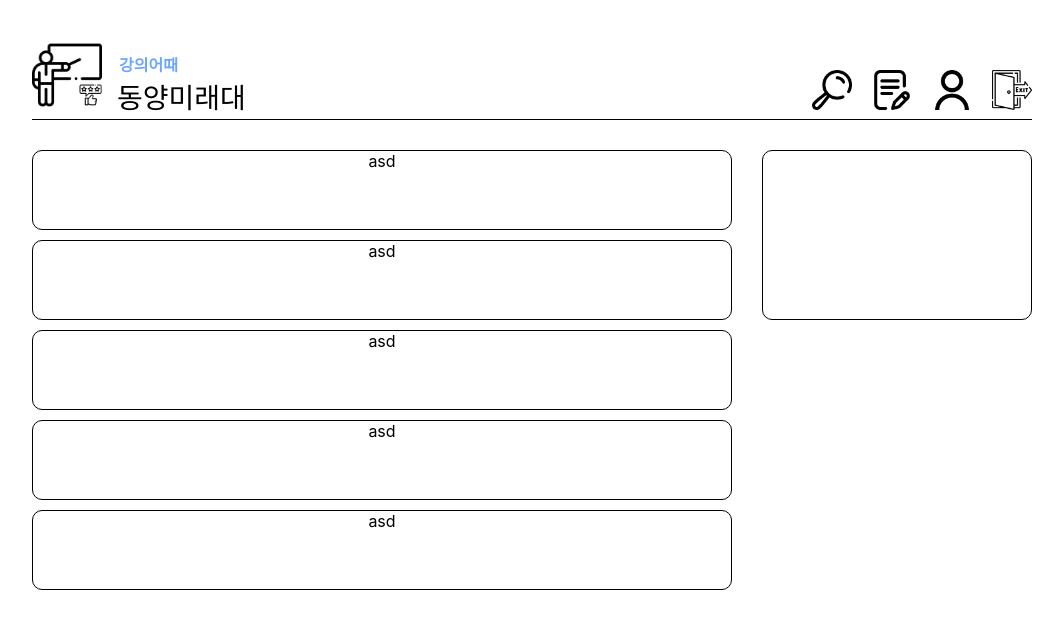
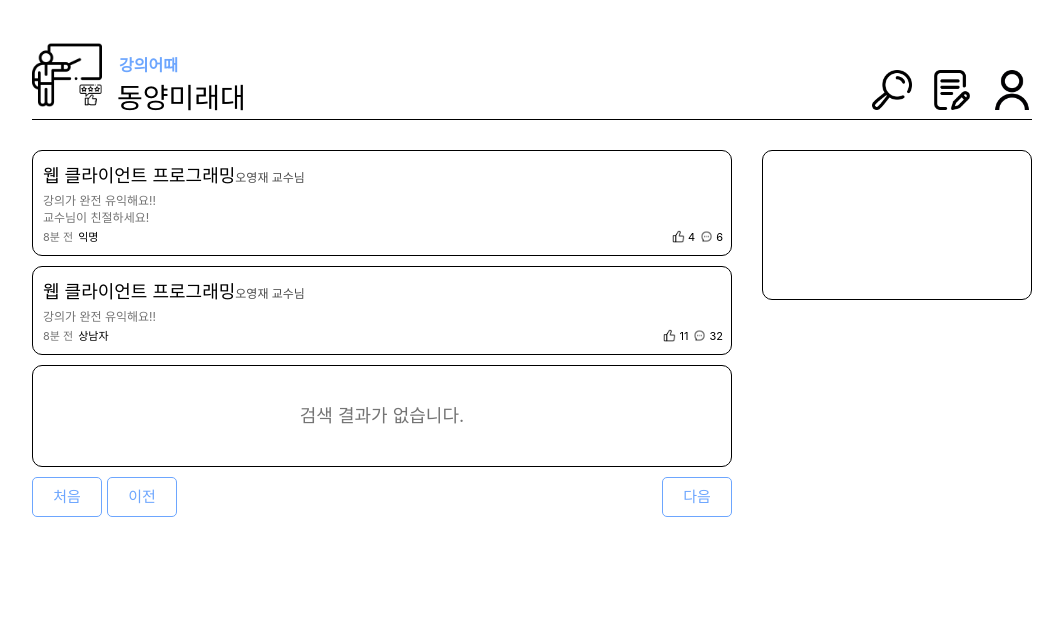
Before and after one commit to hohyun1204/DMU_REACT_Project, a React (Create React App) app: page / in a window 1280 px wide. Shown: the top 628 px of the page, without its empty margins (108-1171 px from the left). Built offline with nearby package versions, Linux system fonts and the light colour scheme.

Commit message:
레이아웃 수정

```diff
--- a/src/components/Header/MainHeader.js
+++ b/src/components/Header/MainHeader.js
@@ -24,14 +24,10 @@ function MainHeader(){
                     <Link to="/write"><img class="menu_img" src={write} alt="작성 이미지"></img></Link>
                 </li>
                 <li>
-                        {/* 로그인 안했으면 로그인 페이지로 이동 */}
+                    {/* 로그인 안했으면 로그인 페이지로 이동하는 아이콘 */}
                     <Link to="/login"><img class="menu_img" src={user} alt="유저 이미지"></img></Link>
-                        {/* 로그인 했으면 마이 페이지로 이동 */}
-                        {/* <Link to="/MyPage"><img class="menu_img" src={user}></img></Link> */}
-
-                    </li>
-                    <li>
-                        <Link to="/logout"><img class="menu_img" src={logout} alt="로그아웃"></img></Link>
+                    {/* 로그인 했으면 로그아웃 페이지로 이동하는 아콘 */}
+                    {/* <Link to="/logout"><img class="menu_img" src={logout} alt="로그아웃"></img></Link> */}
                 </li>
             </ul>
         </div>
--- a/src/pages/DetailView/DetailView.js
+++ b/src/pages/DetailView/DetailView.js
@@ -1,7 +1,10 @@
+import { useLocation } from "react-router-dom";
+
 function DetailView(){
+    const location = useLocation();
     return(
         <div>
-            상세보기
+            {location.state?.id}번 글 상세보기
         </div>
     );
 }
--- a/src/pages/View/View.css
+++ b/src/pages/View/View.css
@@ -6,18 +6,94 @@
     width: 700px;
 }
 .view_box {
-    float: left;
     width: 700px;
-    height: 80px;
+    padding: 10px;
     border: 1px solid black;
     border-radius: 10px;
     box-sizing: border-box;
     margin-bottom: 10px;
+    cursor: pointer;
+}
+.view_header {
+    text-align: left;
+    width: 680px;
+}
+.view_lecture {
+    font-size: 18px;
+    font-weight: 400;
+}
+.view_professor {
+    font-size: 12px;
+    color: #4B4B4B;
+}
+.view_content {
+    text-align: left;
+    width: 680px;
+    font-size: 12px;
+    margin-top: 4px;
+    color: #747474;
+}
+.view_footer {
+    text-align: left;
+    width: 680px;
+}
+.view_footer span {
+    font-size: 11px;
+}
+.view_time {
+    color: #747474;
+}
+.view_name {
+    margin-left: 5px;
+}
+.view_img {
+    position: relative;
+    top: 2px;
+    width: 13px;
+    height: 13px;
+}
+.view_status {
+    float: right;
+}
+.view_comment {
+    margin-left: 5px;
+}
+.nosearch {
+    font-size: 18px;
+    color: #747474;
+    line-height: 80px;
+    cursor: default;
+}
+.view_page {
+    width: 700px;
+    height: 40px;
+}
+.view_page_button {
+    width: 70px;
+    height: 40px;
+    font-size: 15px;
+    font-weight: 400;
+    line-height: 38px;
+    border: 1px solid #6DA6FE;
+    border-radius: 5px;
+    color: #6DA6FE;
+    box-sizing: border-box;
+    cursor: pointer;
+}
+.first {
+    float: left;
+}
+.prev {
+    float: left;
+    margin-left: 5px;
+}
+.next {
+    float: right;
 }
 .hot_box {
     float: right;
     width: 270px;
-    height: 170px;
+    height: 150px;
     border: 1px solid black;
     border-radius: 10px;
     box-sizing: border-box;
--- a/src/pages/View/View.js
+++ b/src/pages/View/View.js
@@ -1,23 +1,69 @@
 import "pages/View/View.css"
+import { useNavigate } from "react-router-dom";
+import like from "assets/images/like.png"
+import comment from "assets/images/comment.png"
 
 function View(){
+    const navigate = useNavigate();
+
+    const showDetailView = (id) => {
+        navigate('/view', {
+            state: {
+                id: id
+            }
+        })
+    }
+
     return(
         <div class="view_wrap">
             <div class="view_container">
-                <div class="view_box">
-                    asd
+                <div class="view_box" onClick={() => showDetailView('1')}>
+                    <div class="view_header">
+                        <span class="view_lecture">웹 클라이언트 프로그래밍</span>
+                        <span class="view_professor">오영재 교수님</span>
+                    </div>
+                    <div class="view_content">
+                        <span>강의가 완전 유익해요!!<br/>교수님이 친절하세요!</span>
+                    </div>
+                    <div class="view_footer">
+                        <span class="view_time">8분 전</span>
+                        <span class="view_name">익명</span>
+                        <div class="view_status">
+                            <span class="view_like"><img class="view_img" src={like}/> 4</span>
+                            <span class="view_comment"><img class="view_img" src={comment}/> 6</span>
+                        </div>
+                    </div>
                 </div>
-                <div class="view_box">
-                    asd
+                <div class="view_box" onClick={() => showDetailView('2')}>
+                    <div class="view_header">
+                        <span class="view_lecture">웹 클라이언트 프로그래밍</span>
+                        <span class="view_professor">오영재 교수님</span>
+                    </div>
+                    <div class="view_content">
+                        <span>강의가 완전 유익해요!!</span>
+                    </div>
+                    <div class="view_footer">
+                        <span class="view_time">8분 전</span>
+                        <span class="view_name">상남자</span>
+                        <div class="view_status">
+                            <span class="view_like"><img class="view_img" src={like}/> 11</span>
+                            <span class="view_comment"><img class="view_img" src={comment}/> 32</span>
+                        </div>
+                    </div>
                 </div>
-                <div class="view_box">
-                    asd
+                <div class="view_box nosearch">
+                    검색 결과가 없습니다.
                 </div>
-                <div class="view_box">
-                    asd
-                </div>
-                <div class="view_box">
-                    asd
+                <div class="view_page">
+                    <div class="view_page_button first">
+                        처음
+                    </div>
+                    <div class="view_page_button prev">
+                        이전
+                    </div>
+                    <div class="view_page_button next">
+                        다음
+                    </div>
                 </div>
             </div>
             <div class="hot_box">
```
Also changed, not shown: src/assets/images/comment.png (added), src/assets/images/like.png (added). Lines whose indentation alone changed are shown as unchanged.
